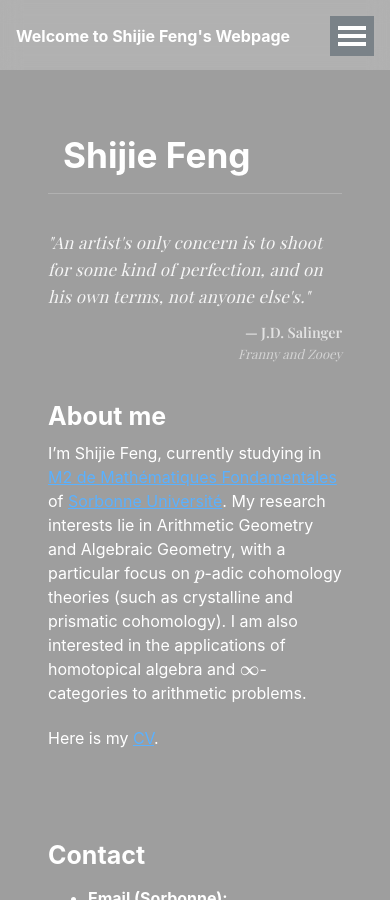
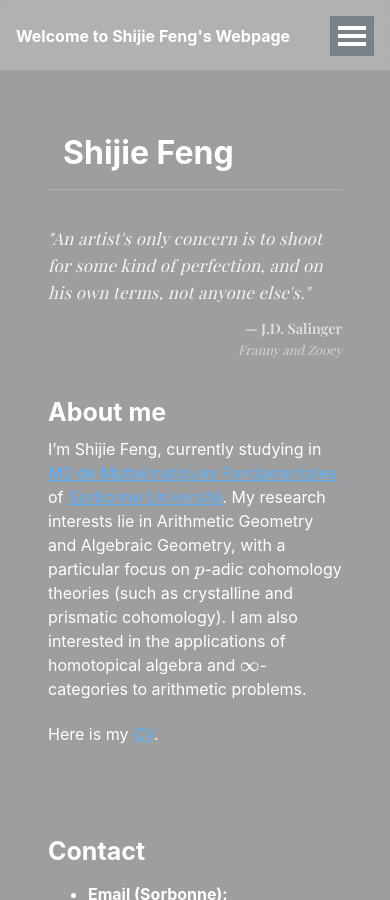
Before and after one commit to SHJFeng/SHJFeng.github.io, a Jekyll site: the page built from _pages/about.md, in a window 390 px wide and 900 px high. Built offline with Jekyll 4.4.1, drawn with Linux system fonts in a browser that asks for light colours; some web fonts are replaced.

Commit message:
名字由2.2改为2.0大小sidebar.html

```diff
--- a/_includes/sidebar.html
+++ b/_includes/sidebar.html
@@ -8,7 +8,7 @@
 
     /* 2. 缩小名字 */
     .author__name {
-      font-size: 2.2em !important;
+      font-size: 2.0em !important;
       margin-bottom: 2px !important;
     }
 
```
